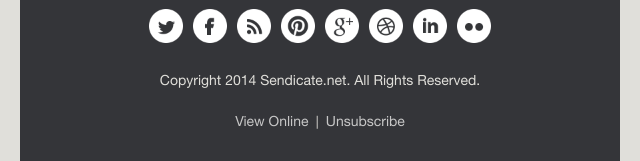
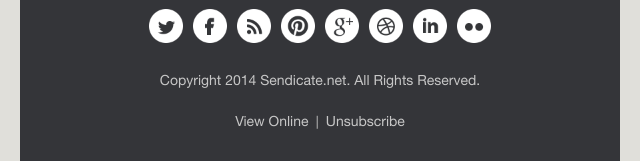
Before and after one commit to YuraLinkev1ch/email-picto, a plain HTML site: page index.html in a window 1280 px wide. Shown: the part 2580-2741 px from the top of the page, 320-960 px from the left. Drawn offline with nearby package versions, Linux system fonts and the light colour scheme.

Commit message:
add fixes

```diff
--- a/index.html
+++ b/index.html
@@ -912,11 +912,11 @@
 													<![endif]-->
 
 														<div style="height: 20px; line-height: 20px; font-size: 18px">&nbsp;</div>
-														<p style="font-family: Arial, Helvetica, sans-serif, 'HelveticaNeue'; font-size: 14px; color: #E0DFDA; line-height: 16px; Margin: 0;">
-															Copyright 2014  <span style="font-family: Arial, Helvetica, sans-serif, 'HelveticaNeue'; font-size: 14px; color: #E0DFDA; line-height: 16px; text-decoration: none;"><a href="https://www.sendicate.net/" style="font-family: Arial, Helvetica, sans-serif, 'HelveticaNeue'; font-size: 14px; color: #E0DFDA; line-height: 16px; text-decoration: none;" target="_blank" >Sendicate.net</a></span>. All Rights Reserved.
+														<p style="font-family: Arial, Helvetica, sans-serif, 'HelveticaNeue'; font-size: 14px; color:  #c7c7c7; line-height: 16px; Margin: 0;">
+															Copyright 2014  <span style="font-family: Arial, Helvetica, sans-serif, 'HelveticaNeue'; font-size: 14px; color:  #c7c7c7; line-height: 16px; text-decoration: none;"><a href="https://www.sendicate.net/" style="font-family: Arial, Helvetica, sans-serif, 'HelveticaNeue'; font-size: 14px; color:  #c7c7c7; line-height: 16px; text-decoration: none;" target="_blank" >Sendicate.net</a></span>. All Rights Reserved.
 														</p>
 														<div style="height: 21px; line-height: 21px; font-size: 19px">&nbsp;</div>
-														<p style="font-family: Arial, Helvetica, sans-serif, 'HelveticaNeue'; font-size: 13px; color: #E0DFDA; line-height: 16px; Margin: 0;">
+														<p style="font-family: Arial, Helvetica, sans-serif, 'HelveticaNeue'; font-size: 13px; color:  #c7c7c7; line-height: 16px; Margin: 0;">
 															<a href="https://www.facebook.com/profile.php?id=100027150360516" target="_blank" style="font-family: Arial, Helvetica, sans-serif, 'HelveticaNeue'; font-size: 14px; color: #c7c7c7; text-decoration: none; line-height: 24px;">View Online</a>
 															&nbsp;|&nbsp;
 															<a href="https://www.facebook.com/profile.php?id=100027150360516" target="_blank" style="font-family: Arial, Helvetica, sans-serif, 'HelveticaNeue'; font-size: 14px; color: #c7c7c7; text-decoration: none; line-height: 24px;">Unsubscribe</a>
```
